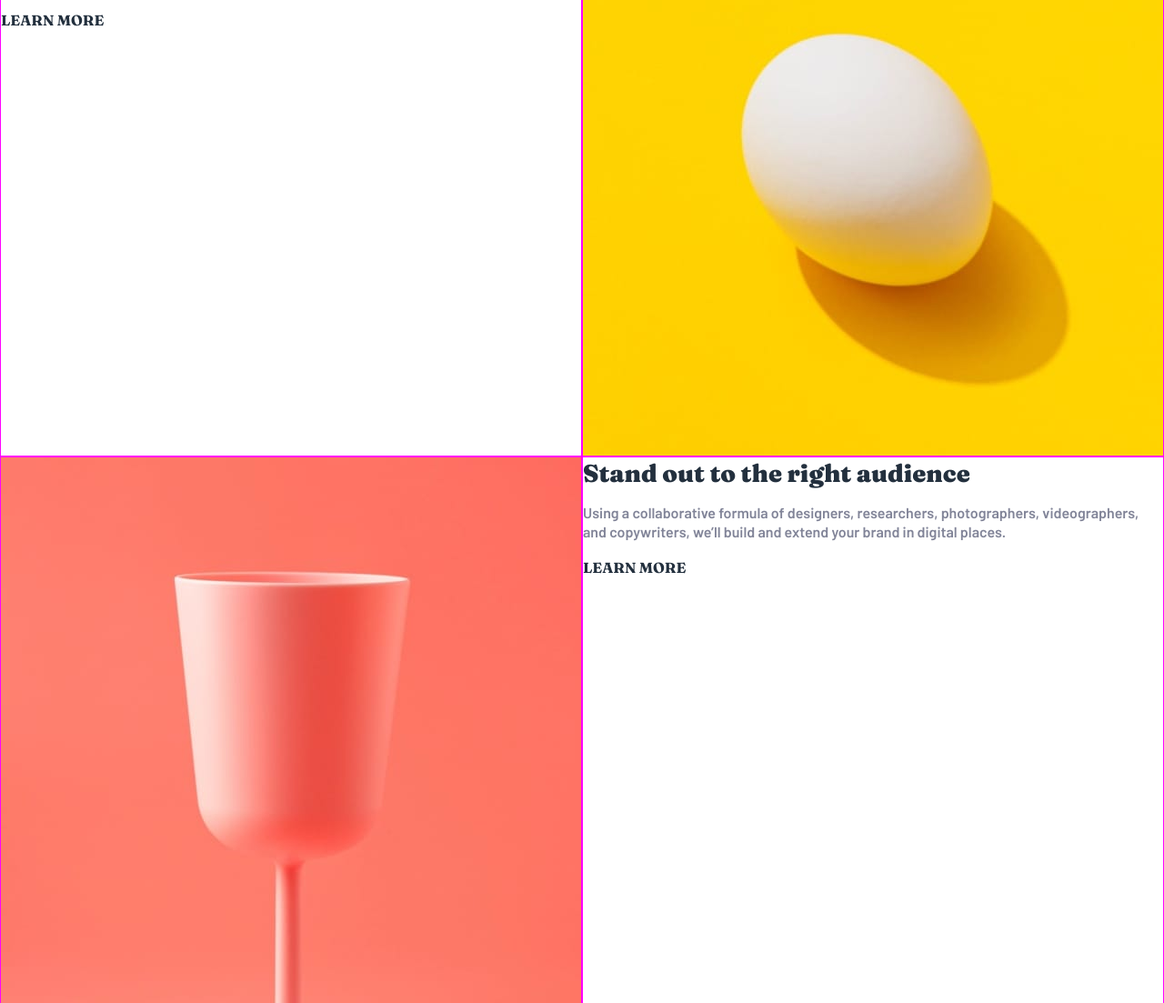
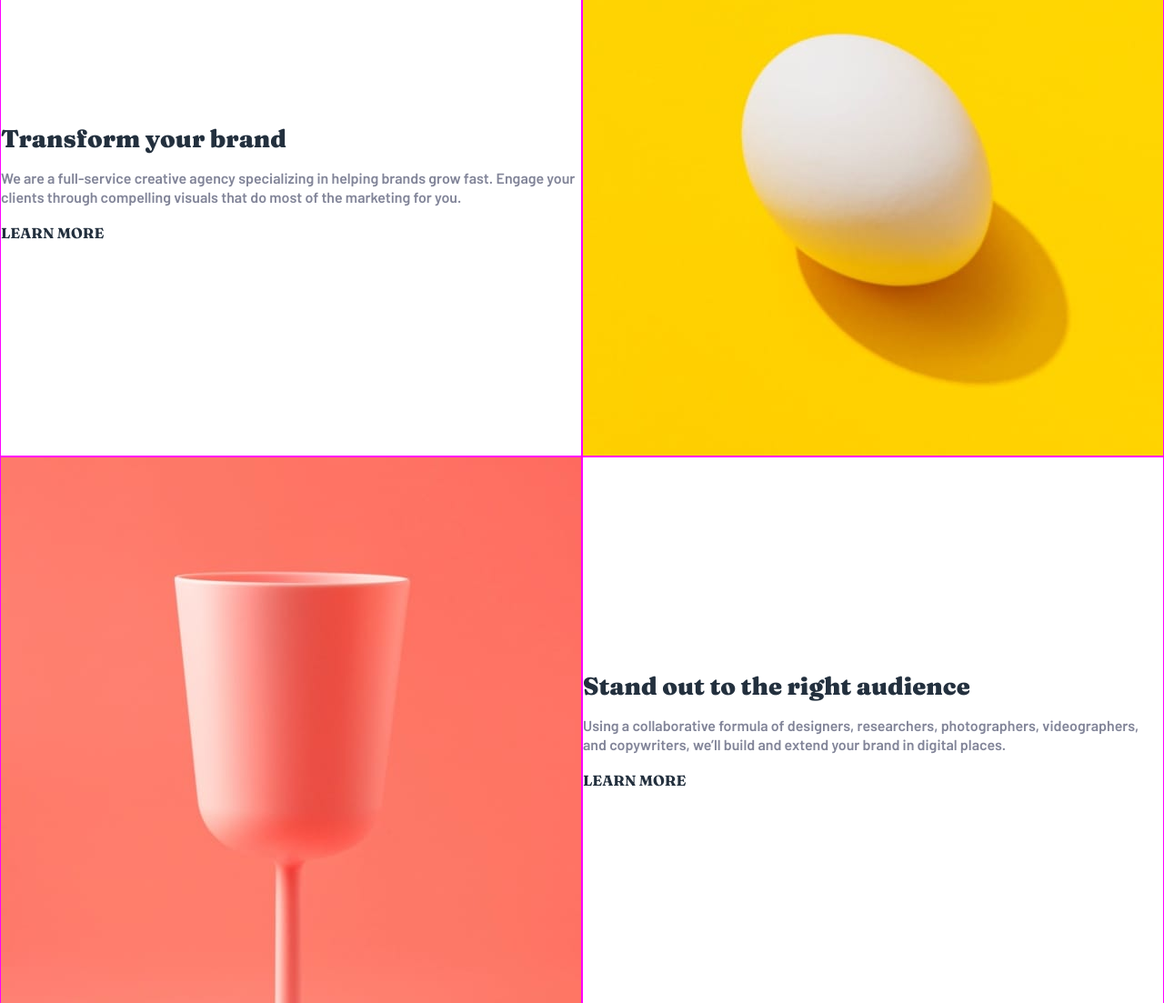
Before and after one commit to kingwell47/sunnyside, a plain HTML site: page index.html in a window 1280 px wide. Shown: the part 900-2003 px from the top of the page at 91% size. Drawn offline with Linux system fonts and the light colour scheme.

Commit message:
Fixed centering, just need to add padding for features

```diff
--- a/app/scss/_features.scss
+++ b/app/scss/_features.scss
@@ -1,9 +1,9 @@
 .features {
     flex-wrap: wrap;
+    justify-content: center;
+    align-items: center;
 
-    @include breakpoint-up(medium) {
-        padding: 0;
-    }
+
 
     &__element {
         border: 1px solid magenta; //remove
@@ -47,13 +47,17 @@
             }
         }
 
+        .text-wrapper {
+            height: 27.375rem;
+            @include breakpoint-up(medium) {
+                height: 37.5rem;
+            }
+        }
 
         &__text{
-
             text-align: center;
 
             @include breakpoint-up(medium) {
-                height: 37.5rem;
                 text-align: left;
             }
 
--- a/index.html
+++ b/index.html
@@ -50,24 +50,29 @@
       </div>
     </div>
     <div class="features__element" id="transform_text">
-      <div class="features__element__text">
+      <div class="text-wrapper flex flex-jc-c flex-ai-c"><div class="features__element__text">
         <h2 class="text_big text_big-max">Transform your brand</h2>
         <p>We are a full-service creative agency specializing in helping brands grow fast. Engage your clients through compelling visuals that do most of the marketing for you.
         </p>
         <a href="#">Learn more</a>
       </div>
     </div>
+
+    </div>
     <div class="features__element" id="stand-out_image">
       <div class="image image-stand-out">
       </div>
     </div>
     <div class="features__element" id="stand-out_text">
-      <div class="features__element__text">
+      <div class="text-wrapper flex flex-jc-c flex-ai-c">
+        <div class="features__element__text">
         <h2 class="text_big text_big-max">Stand out to the right audience</h2>
         <p>Using a collaborative formula of designers, researchers, photographers, videographers, and copywriters, we’ll build and extend your brand in digital places.
         </p>
         <a href="#">Learn more</a>
         </div>
+      </div>
+
     </div>
 
 
```
Also changed, not shown: app/scss/_mixins.scss (line endings or trailing spaces), dist/style.css, 1 other file.
